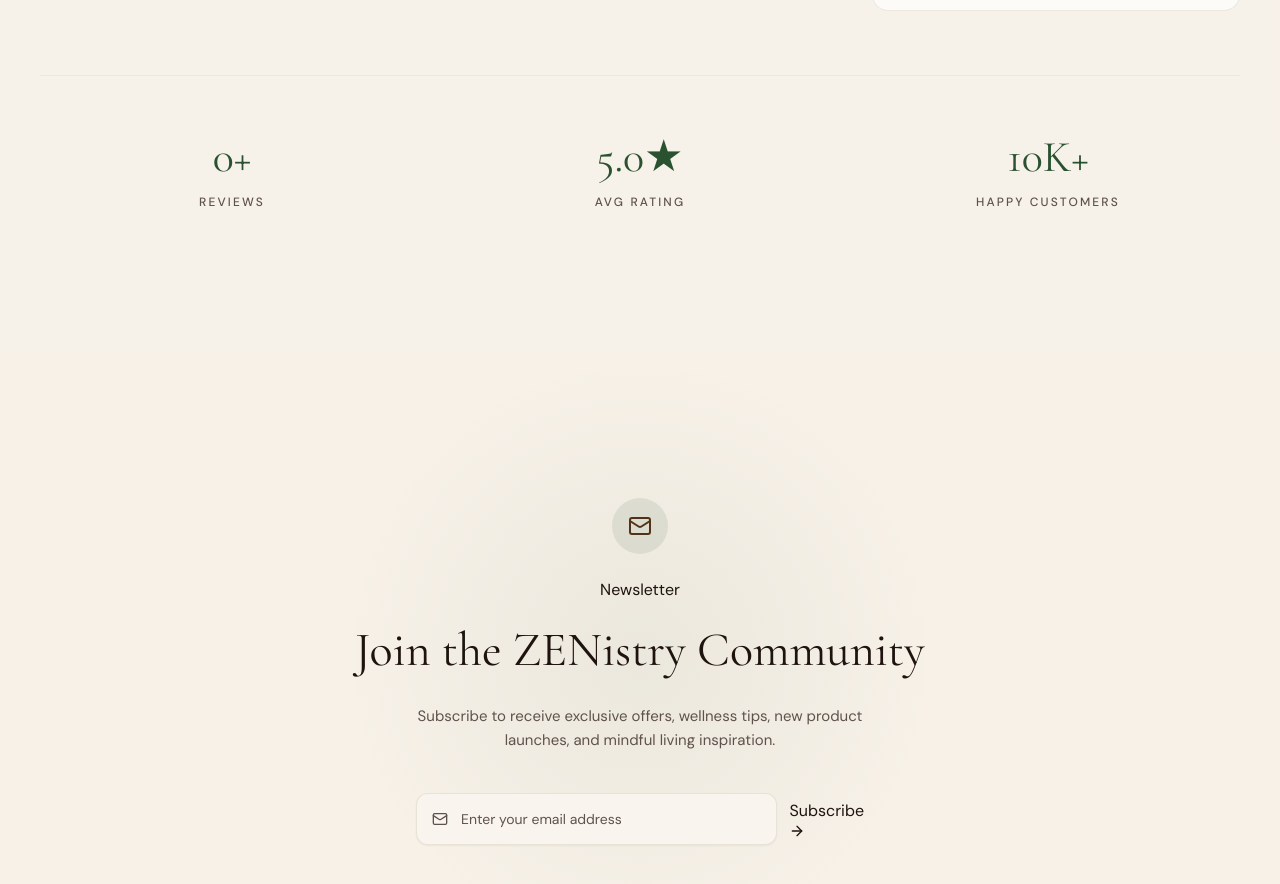
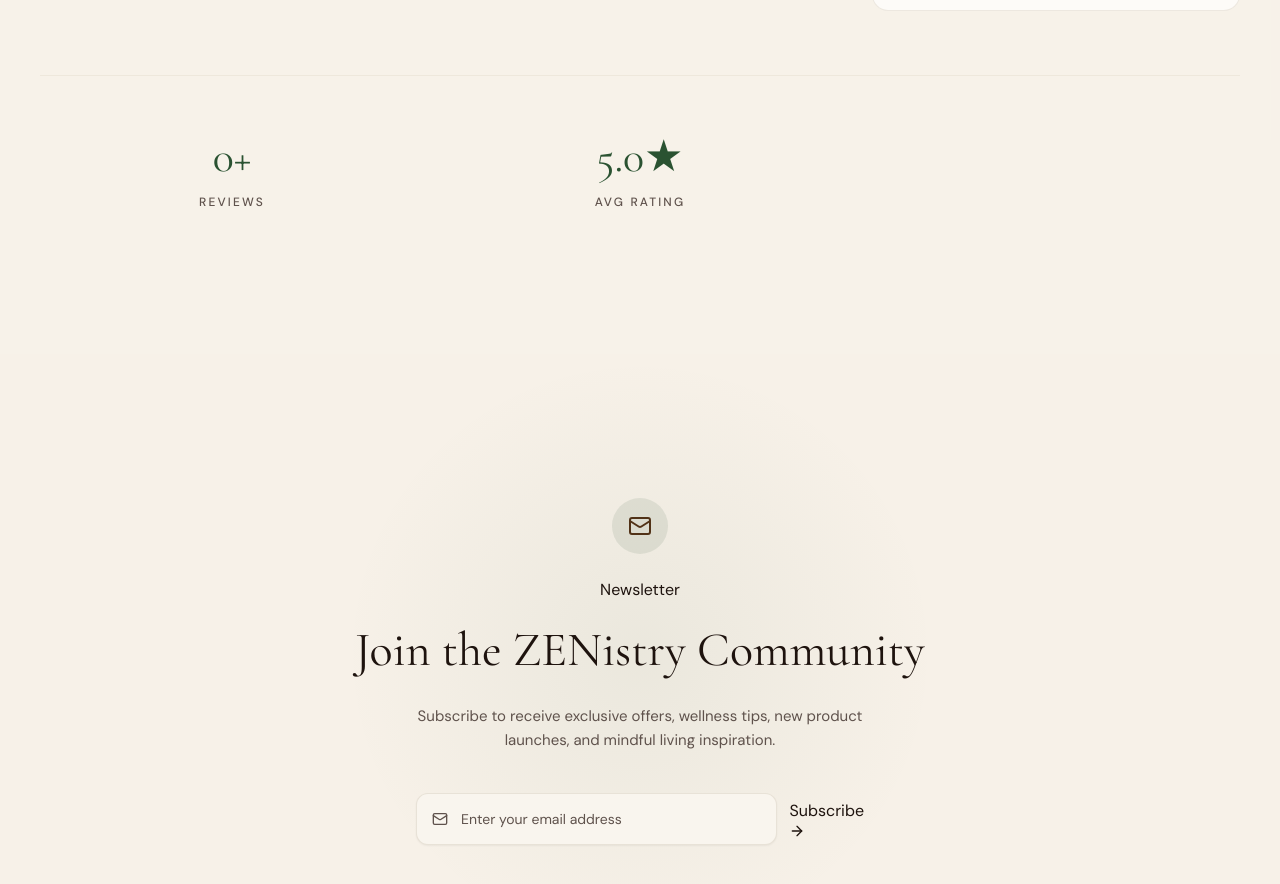
Before and after one commit to Generalcom/Zenistry, a Next.js app: page / in a window 1280 px wide. Shown: the part 6719-7603 px from the top of the page. Built offline with nearby package versions, Linux system fonts and the light colour scheme.

Commit message:
Remove 10K+ Happy Customers stat from testimonials section
Co-Authored-By: Claude Sonnet 4.6 <noreply@anthropic.com>

```diff
--- a/components/testimonials-dynamic.tsx
+++ b/components/testimonials-dynamic.tsx
@@ -122,12 +122,6 @@ export function Testimonials() {
             </p>
             <p className="text-xs tracking-[0.18em] uppercase text-muted-foreground font-medium">Avg Rating</p>
           </div>
-          <div>
-            <p className="font-serif mb-1" style={{ fontSize: 'clamp(2rem, 4vw, 2.75rem)', fontWeight: 400, color: 'oklch(0.40 0.072 148)' }}>
-              10K+
-            </p>
-            <p className="text-xs tracking-[0.18em] uppercase text-muted-foreground font-medium">Happy Customers</p>
-          </div>
         </div>
       </div>
     </section>
--- a/components/testimonials.tsx
+++ b/components/testimonials.tsx
@@ -92,12 +92,6 @@ export function Testimonials() {
               <p className="text-sm text-muted-foreground">Average Rating</p>
             </div>
           )}
-          <div className="space-y-2">
-            <p className="font-serif text-3xl lg:text-4xl font-semibold text-primary">
-              10K+
-            </p>
-            <p className="text-sm text-muted-foreground">Happy Customers</p>
-          </div>
         </div>
       </div>
     </section>
```
